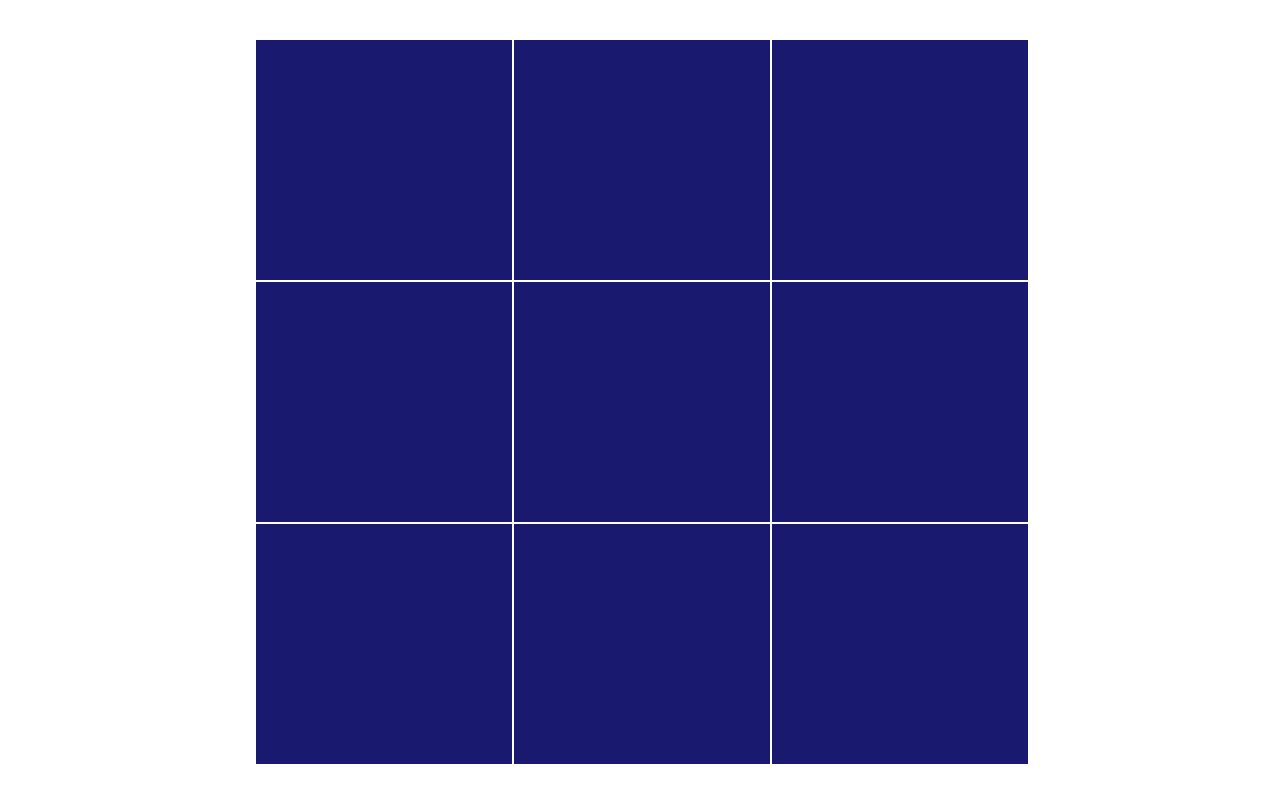
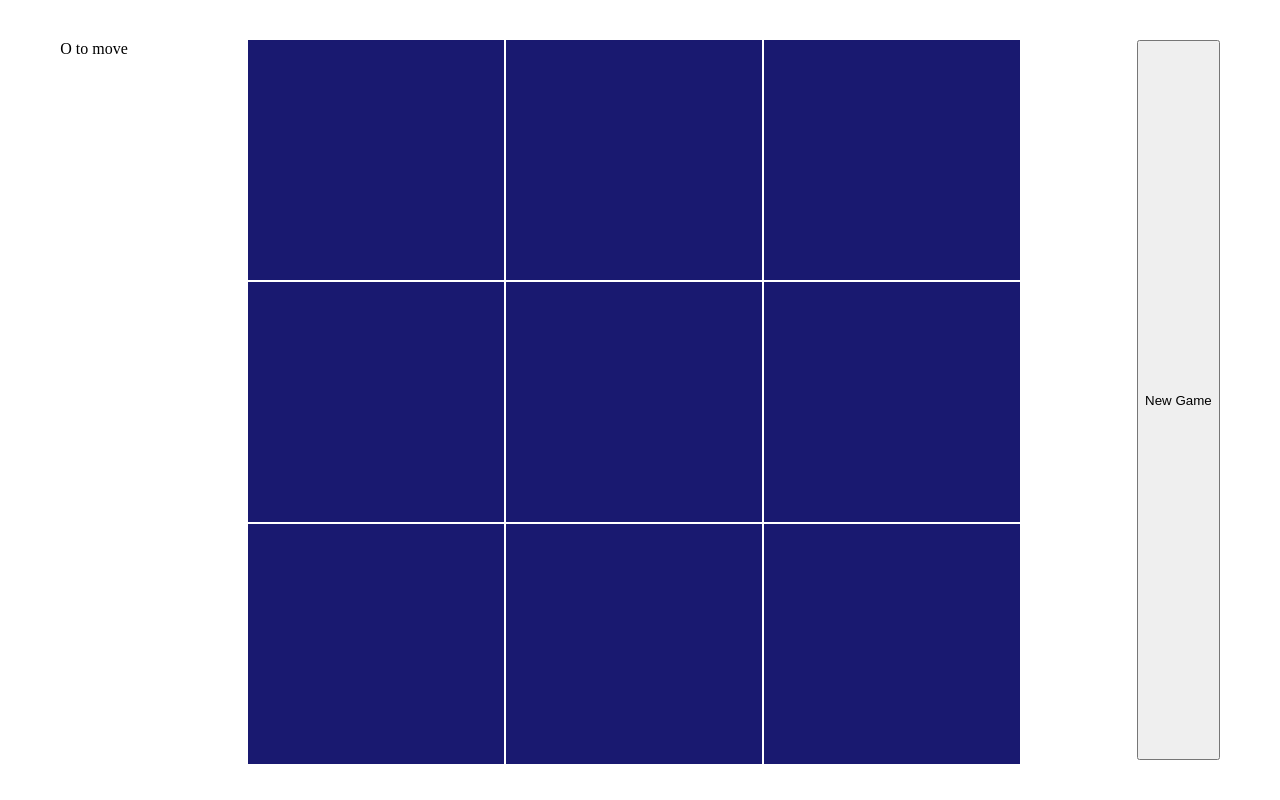
Before and after one commit to bookjukies/tic_tac_toe, a plain HTML site: page index.html in a window 1280 px wide. Drawn offline with Linux system fonts and the light colour scheme.

Commit message:
added the status tab and reset button

```diff
--- a/index.html
+++ b/index.html
@@ -8,6 +8,10 @@
     <title>Tic Tac Toe</title>
 </head>
 <body>
+    <div class="status">
+        <div class="result"></div>
+        <div class="turn"></div>
+    </div>
     <div class="board">
         <div class="grid-item" id=1></div>
         <div class="grid-item" id=2></div>
@@ -19,6 +23,7 @@
         <div class="grid-item" id=8></div>
         <div class="grid-item" id=9></div>
     </div>
+    <button class="restart">New Game</button>
     <script src="./app.js"></script>
 </body>
 </html>
```
